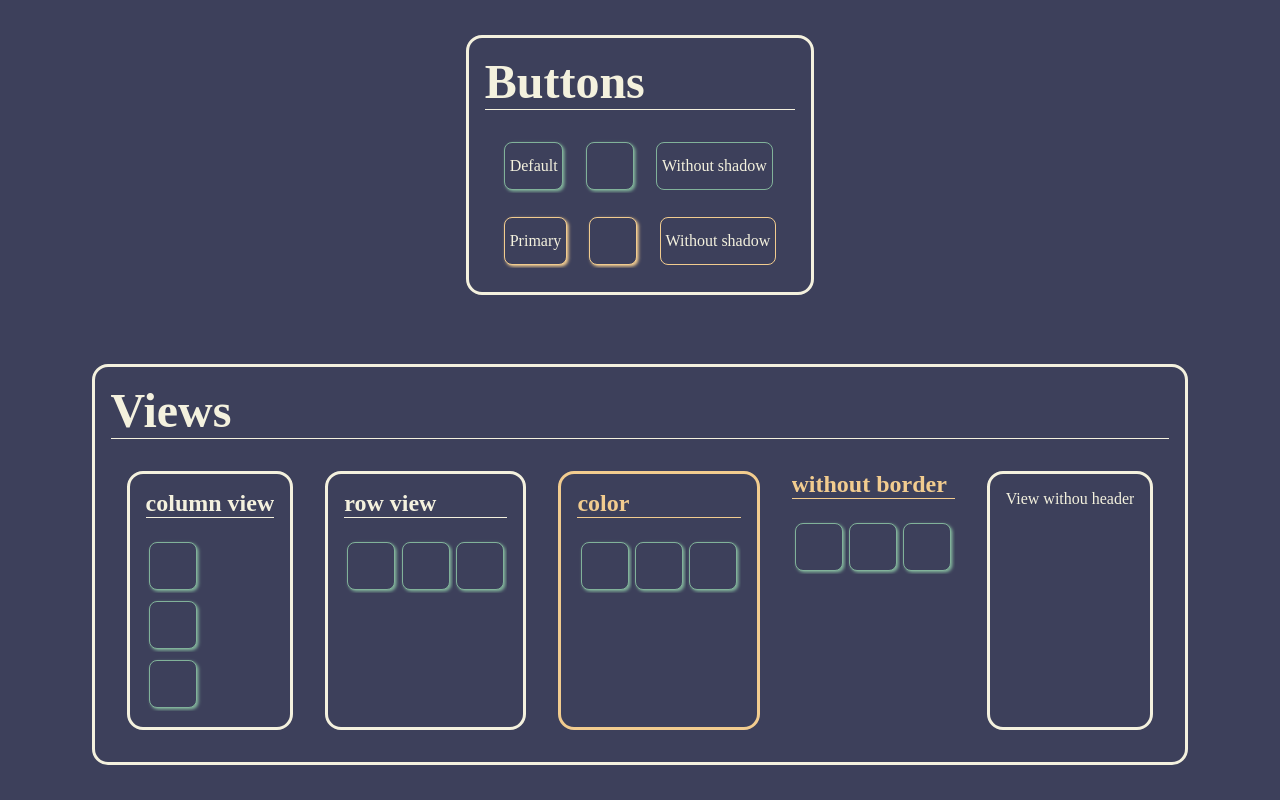
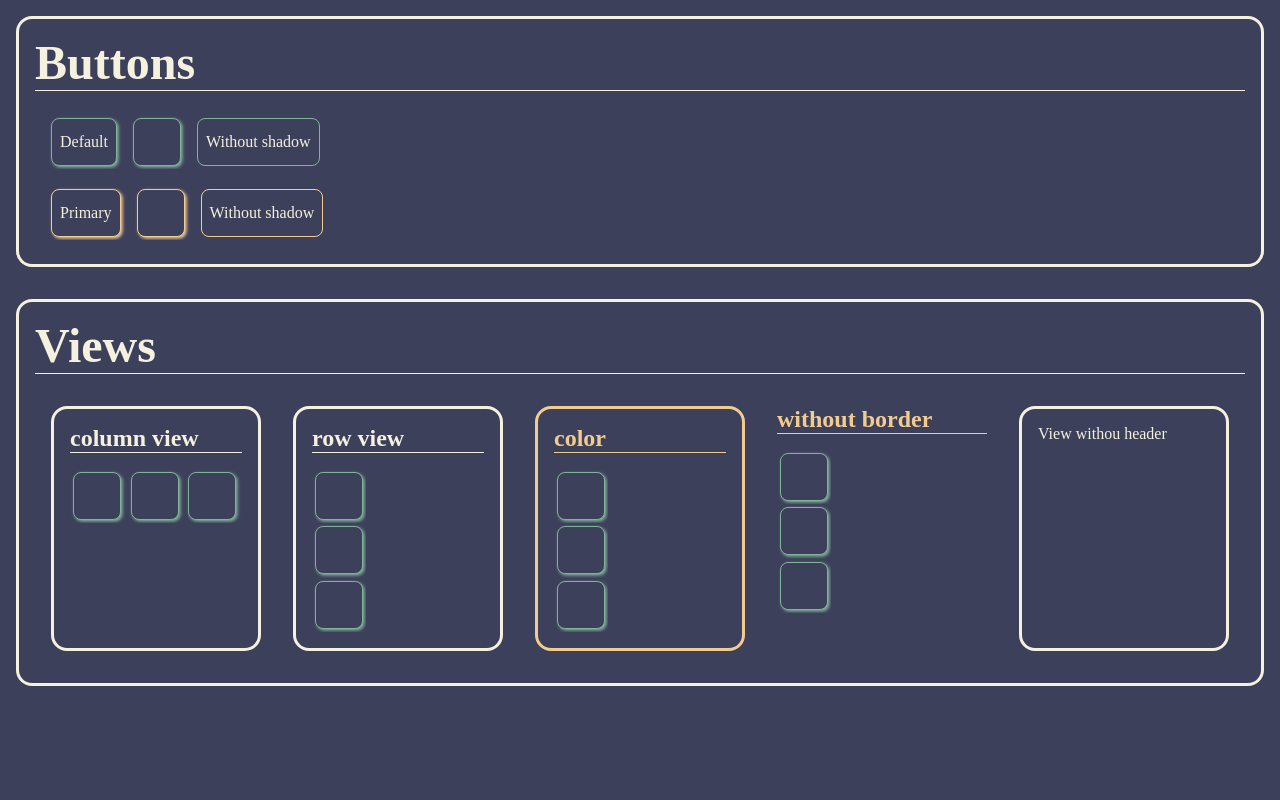
Before and after one commit to gelugu/react-uikit, a React app: page / in a window 1280 px wide. Built offline with nearby package versions, Linux system fonts and the light colour scheme; a web font is replaced by a local one.

Commit message:
refactoring

```diff
--- a/src/components/button/Button.tsx
+++ b/src/components/button/Button.tsx
@@ -1,6 +1,6 @@
 import React, { InputHTMLAttributes, ReactNode } from "react";
 import styled, { css } from "styled-components";
-import { animationSpeed, colors } from "../../style.config";
+import { colors } from "../../style.config";
 
 export const Button = (props: ButtonProps): JSX.Element => {
   const { children, primary = false, shadow = true } = props;
@@ -21,24 +21,21 @@ export interface ButtonProps extends InputHTMLAttributes<HTMLInputElement> {
 }
 
 const Wrapper = styled.div`
-  padding: 0.2rem;
-  padding-top: 0.5rem;
-
   :hover {
     button {
-      transform: translateY(-0.1rem);
+      transform: scale(0.95);
     }
   }
 
   :active {
-    transform: translateY(-0.3rem);
+    button {
+      transform: scale(0.8);
+    }
   }
-
-  transition: transform ${animationSpeed} ease-in-out;
 `;
 
 const Item = styled.button<ButtonProps>`
-  padding: 0.3rem;
+  padding: 0.5rem;
 
   min-height: 3rem;
   min-width: 3rem;
@@ -56,6 +53,7 @@ const Item = styled.button<ButtonProps>`
 
     return css`
       box-shadow: 0.1rem 0.1rem 0.2rem 0px ${color};
+      margin: 0.2rem;
     `;
   }};
 `;
--- a/src/components/button/ButtonsContainer.tsx
+++ b/src/components/button/ButtonsContainer.tsx
@@ -1,16 +1,15 @@
 import React, { ReactNode } from "react";
 import styled from "styled-components";
-import { ViewDirection } from "../view/View";
 
 export const ButtonsContainer = (props: ButtonsContainerProps): JSX.Element => {
-  const { children, direction = ViewDirection.row } = props;
+  const { children, direction = "rows" } = props;
 
   return <Wrapper direction={direction}>{children}</Wrapper>;
 };
 
 export interface ButtonsContainerProps {
   children: ReactNode;
-  direction?: ViewDirection;
+  direction?: "columns" | "rows";
 }
 
 const Wrapper = styled.div<ButtonsContainerProps>`
--- a/src/components/layout/WebLayout.tsx
+++ b/src/components/layout/WebLayout.tsx
@@ -1,29 +1,29 @@
-import React, { ReactNode } from "react";
-import styled from "styled-components";
+import React from "react";
+import styled, { css } from "styled-components";
+import { ViewProps } from "../view";
 import { colors, WebGlobalStyles } from "../../style.config";
 
-export const WebLayout = ({ children }: WebLayoutProps): JSX.Element => {
+export const WebLayout = (props: ViewProps): JSX.Element => {
+  const { children, direction = "columns" } = props;
+
   return (
-    <Wrapper>
+    <Wrapper direction={direction}>
       <WebGlobalStyles />
       {children}
     </Wrapper>
   );
 };
 
-export interface WebLayoutProps {
-  children: ReactNode;
-}
-
-const Wrapper = styled.div`
+const Wrapper = styled.div<ViewProps>`
   width: 100vw;
   height: 100vh;
 
-  display: flex;
-  align-items: center;
-  justify-content: center;
-  flex-wrap: wrap;
+  ${(props) => css`
+    grid-template-${props.direction}: repeat(
+      ${React.Children.count(props.children)},
+      1fr
+    );
+  `}
 
   background-color: ${colors.back};
-  color: ${colors.text};
 `;
--- a/src/components/view/FloatView.tsx
+++ b/src/components/view/FloatView.tsx
@@ -28,6 +28,4 @@ export interface FloatViewProps extends ViewProps {
   children: ReactNode;
 }
 
-const Wrapper = styled.div`
-  transition: transform ${animationSpeed} ease-in-out;
-`;
+const Wrapper = styled.div``;
--- a/src/components/view/View.tsx
+++ b/src/components/view/View.tsx
@@ -7,7 +7,7 @@ import { Header, HeaderSize } from "../header";
 export const View = (props: ViewProps): JSX.Element => {
   const {
     children,
-    direction = ViewDirection.column,
+    direction = "columns",
     border = false,
     header,
     headerSize = HeaderSize.medium,
@@ -30,7 +30,7 @@ export const View = (props: ViewProps): JSX.Element => {
 export interface ViewProps extends InputHTMLAttributes<HTMLDivElement> {
   children?: ReactNode;
 
-  direction?: ViewDirection;
+  direction?: "columns" | "rows";
 
   border?: boolean;
   borderColor?: string;
@@ -39,11 +39,6 @@ export interface ViewProps extends InputHTMLAttributes<HTMLDivElement> {
   headerSize?: HeaderSize;
   headerColor?: string;
   headerLineType?: LineType;
-}
-
-export enum ViewDirection {
-  column = "column",
-  row = "row",
 }
 
 const Wrapper = styled.div<ViewProps>`
@@ -64,6 +59,14 @@ const Wrapper = styled.div<ViewProps>`
 `;
 
 const Content = styled.div<ViewProps>`
-  display: flex;
-  flex-direction: ${(props) => props.direction};
+  display: grid;
+
+  ${(props) => css`
+    grid-template-${props.direction}: repeat(
+    ${React.Children.count(props.children)},
+      1fr
+    );
+  `}
+
+  justify-content: flex-start;
 `;
--- a/src/index.tsx
+++ b/src/index.tsx
@@ -4,13 +4,13 @@ import { Button, ButtonsContainer } from "./components/button";
 import { HeaderSize } from "./components/header";
 import { WebLayout } from "./components/layout";
 import { FloatView } from "./components/view";
-import { View, ViewDirection } from "./components/view/View";
+import { View } from "./components/view/View";
 import { colors } from "./style.config";
 
 const App = () => {
   return (
     <WebLayout>
-      <FloatView border direction={ViewDirection.column} header="Buttons">
+      <FloatView border direction="rows" header="Buttons">
         <ButtonsContainer>
           <Button>Default</Button>
           <Button />
@@ -24,9 +24,9 @@ const App = () => {
           </Button>
         </ButtonsContainer>
       </FloatView>
-      <FloatView border direction={ViewDirection.row} header="Views">
+      <FloatView border direction="columns" header="Views">
         <View
-          direction={ViewDirection.column}
+          direction="columns"
           border
           header="column view"
           headerSize={HeaderSize.small}
@@ -36,7 +36,7 @@ const App = () => {
           <Button />
         </View>
         <View
-          direction={ViewDirection.row}
+          direction="rows"
           border
           header="row view"
           headerSize={HeaderSize.small}
@@ -47,7 +47,7 @@ const App = () => {
         </View>
         <View
           border
-          direction={ViewDirection.row}
+          direction="rows"
           header="color"
           headerColor={colors.primary}
           headerSize={HeaderSize.small}
@@ -57,7 +57,7 @@ const App = () => {
           <Button />
         </View>
         <View
-          direction={ViewDirection.row}
+          direction="rows"
           header="without border"
           headerColor={colors.primary}
           headerSize={HeaderSize.small}
@@ -68,7 +68,7 @@ const App = () => {
         </View>
         <View
           border
-          direction={ViewDirection.row}
+          direction="rows"
           headerSize={HeaderSize.small}
         >
           View withou header
--- a/src/style.config.ts
+++ b/src/style.config.ts
@@ -13,6 +13,8 @@ export enum Fonts {
   Ubuntu = "'Ubuntu', sans-serif",
   SourceCodePro = "'Zen Antique Soft', serif",
 }
+
+export const animationSpeed = "200ms";
 
 export const WebGlobalStyles = createGlobalStyle`
   @import url('https://fonts.googleapis.com/css2?family=Source+Code+Pro:ital,wght@0,400;0,700;1,400&family=Ubuntu:ital,wght@0,400;0,700;1,400&family=Zen+Antique+Soft&display=swap');
@@ -37,7 +39,7 @@ export const WebGlobalStyles = createGlobalStyle`
       box-shadow: inset 0 0 0.5rem ${colors.secondary};
       border-radius: 0.5rem;
     }
+
+    transition: all ${animationSpeed} ease-in-out;
   }
 `;
-
-export const animationSpeed = "200ms";
```
Also changed, not shown: .eslintrc.js.
